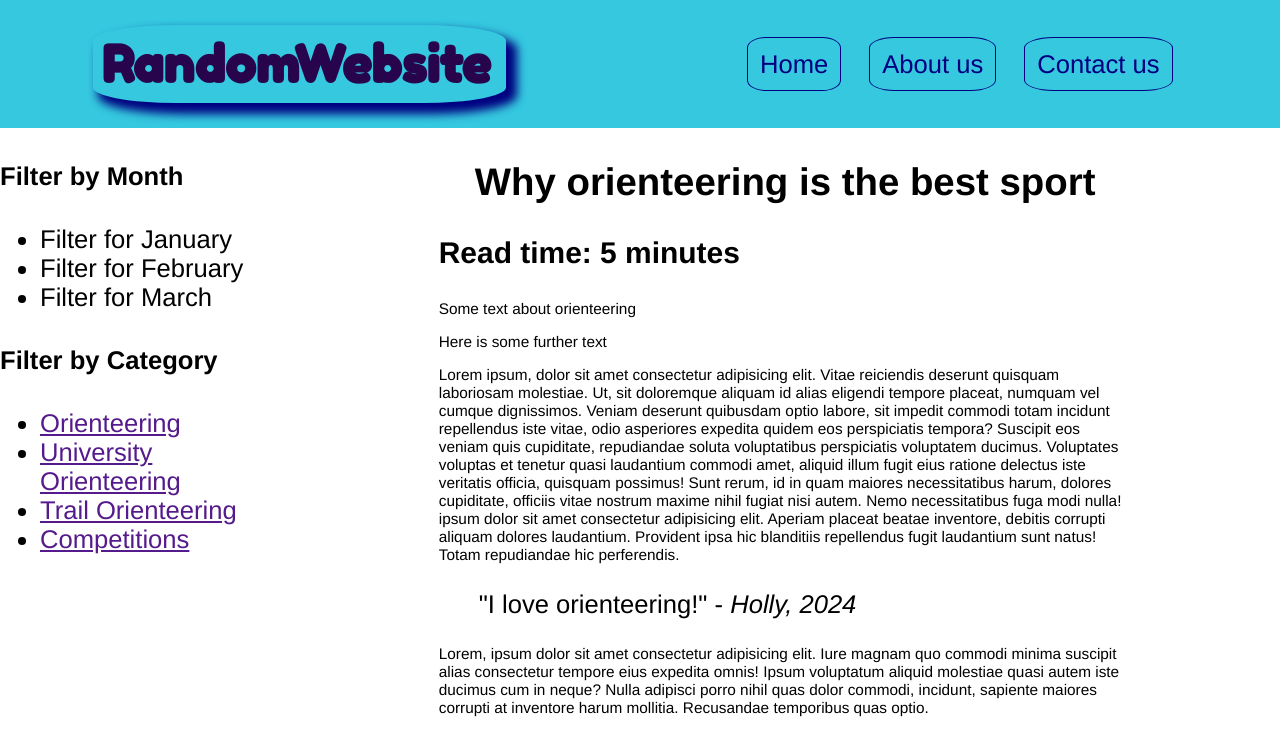
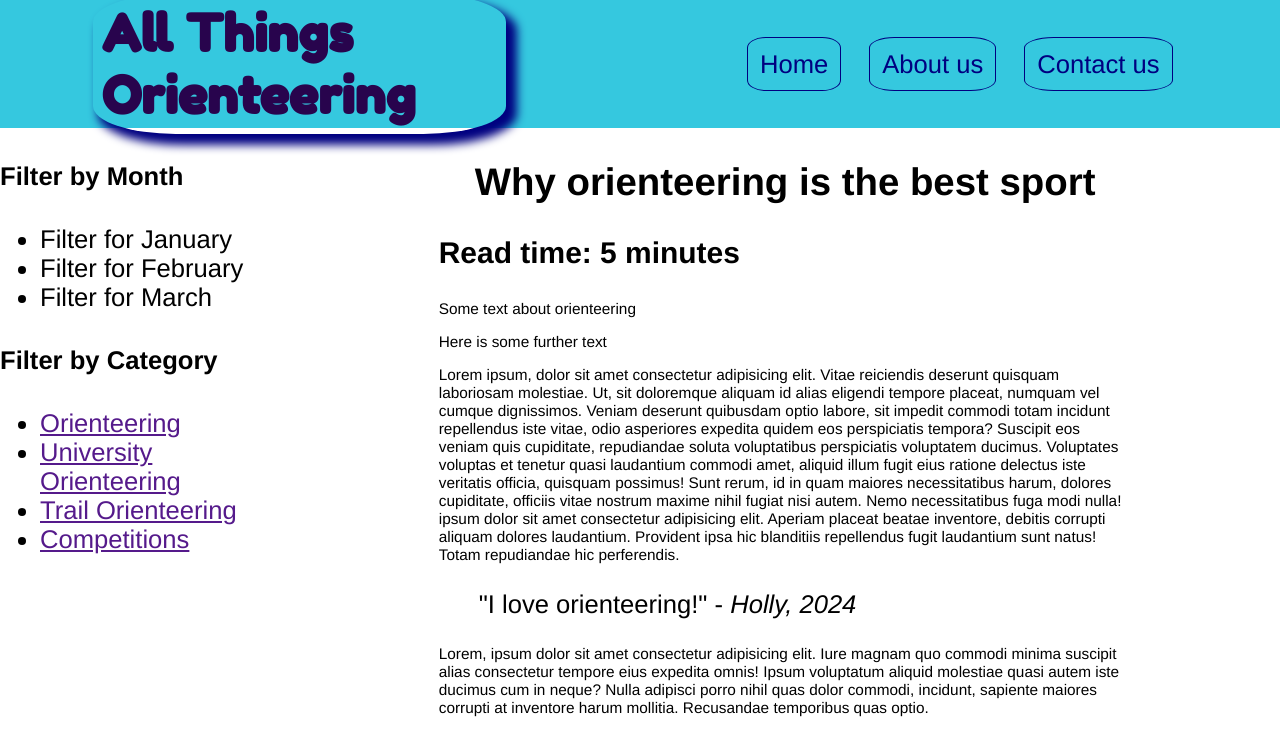
Before and after one commit to Holly-CC/holly-cc.github.io, a plain HTML site: page index.html in a window 1280 px wide. Shown: the top 729 px of the page. Drawn offline with Linux system fonts and the light colour scheme; no server answers.

Commit message:
Update index.html

```diff
--- a/index.html
+++ b/index.html
@@ -8,13 +8,13 @@
       <link href="https://fonts.googleapis.com/css2?family=Fredoka+One&display=swap" rel="stylesheet">
     <meta charset="UTF-8">
     <meta name="viewport" content="width=device-width, initial-scale=1.0">
-    <title>Welcome to my website</title>
+    <title>All Things Orienteering</title>
 </head>
 <body>
   <header id="main header">
     <!-- the content of the header goes here  -->
      <h1 id="logo">
-       RandomWebsite
+       All Things Orienteering
       <!-- should only have a single h1 per page, ideally (same restriction does not apply for h2s and h3s)-->
     </h1>
      <nav>
```
